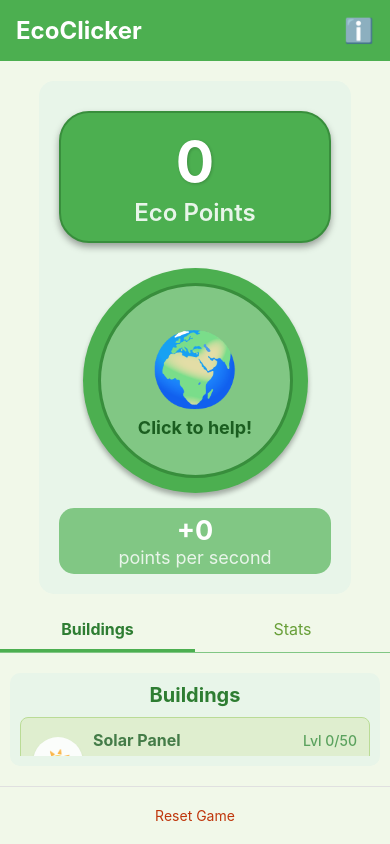
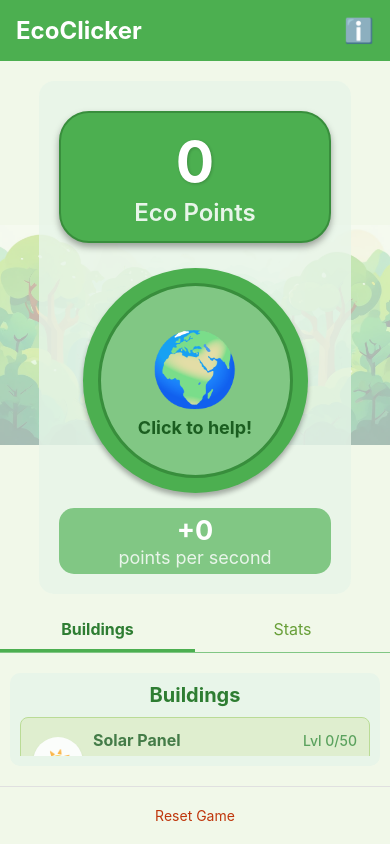
Before and after one commit to tot0p/hackathon-ia-25, a React Native app: screen / in a window 390 px wide. Built offline with nearby package versions, Linux system fonts and the light colour scheme.

Commit message:
add background img

```diff
--- a/src/components/ClickArea.jsx
+++ b/src/components/ClickArea.jsx
@@ -1,5 +1,5 @@
 import React, { useState, useEffect } from 'react';
-import { View, Text, TouchableOpacity, StyleSheet, Animated, Platform, Dimensions } from 'react-native';
+import { View, Text, TouchableOpacity, StyleSheet, Animated, Platform, Dimensions, ImageBackground } from 'react-native';
 import carbonTips from '../data/carbonTips.json';
 
 const ClickArea = ({ onPress, clickValue, ecoPoints, pointsPerSecond, formatNumber, buildings }) => {
@@ -76,6 +76,14 @@ const ClickArea = ({ onPress, clickValue, ecoPoints, pointsPerSecond, formatNumb
   };
 
   return (
+    <ImageBackground
+      source={require('../../assets/background.png')}
+      style={[
+        currentStyles.backgroundImage,
+        isWeb && currentStyles.webBackgroundImage
+      ]}
+      imageStyle={currentStyles.backgroundImageStyle}
+    >
       <View style={[
         currentStyles.container,
         isWeb && currentStyles.webContainer
@@ -170,6 +178,7 @@ const ClickArea = ({ onPress, clickValue, ecoPoints, pointsPerSecond, formatNumb
           ]}>points per second</Text>
         </View>
       </View>
+    </ImageBackground>
   );
 };
 
@@ -178,6 +187,28 @@ const styles = (isWeb) => {
   const webScale = isWeb ? 1.5 : 1;
 
   return StyleSheet.create({
+    backgroundImage: {
+      width: '100%',
+      alignItems: 'center',
+      justifyContent: 'center',
+      // Restricting the height to not influence other panels
+      height: 'auto',
+      overflow: 'hidden',
+    },
+    webBackgroundImage: {
+      width: '100%',
+      marginHorizontal: 'auto',
+    },
+    backgroundImageStyle: {
+      opacity: 0.3,
+      // Change from 'cover' to 'contain' to prevent overflow
+      resizeMode: 'contain',
+      width: '100%',
+      // Limit the height to prevent influencing other panels
+      height: '100%',
+      position: 'absolute',
+      top: 0,
+    },
     container: {
       alignItems: 'center',
       justifyContent: 'center',
@@ -186,10 +217,11 @@ const styles = (isWeb) => {
       position: 'relative',
       height: 'auto', // Changed to auto to accommodate the banner
       minHeight: 340, // Minimum height
-      backgroundColor: '#E8F5E9',
+      backgroundColor: 'rgba(232, 245, 233, 0.8)', // Make it slightly transparent to show background
       borderRadius: 15,
       marginVertical: 15, // Increased vertical margin
       marginTop: 20, // Extra margin at the top
+      width: '100%',
     },
     webContainer: {
       width: '80%',
```
Lines whose indentation alone changed are shown as unchanged.
